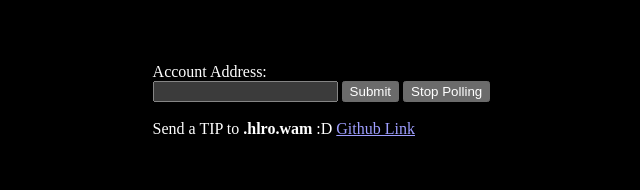
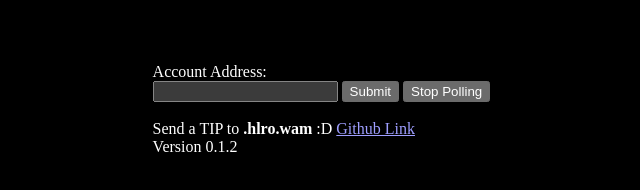
Before and after one commit to mechalisk1357/wax-status-refresh, a plain HTML site: page index.html in a window 1280 px wide. Shown: the full height of the page, 45-685 px from the left. Drawn offline with nearby package versions, Linux system fonts and the light colour scheme.

Commit message:
Adds Version

```diff
--- a/index.html
+++ b/index.html
@@ -45,7 +45,10 @@
         <br />
         <div>
             Send a TIP to <strong>.hlro.wam</strong> :D <a href="https://github.com/mechalisk1357/wax-status-refresh">Github Link</a>
-        </div </div>
+        </div>
+        <div>
+          Version 0.1.2
+        </div>
 
 
 </body>
```
